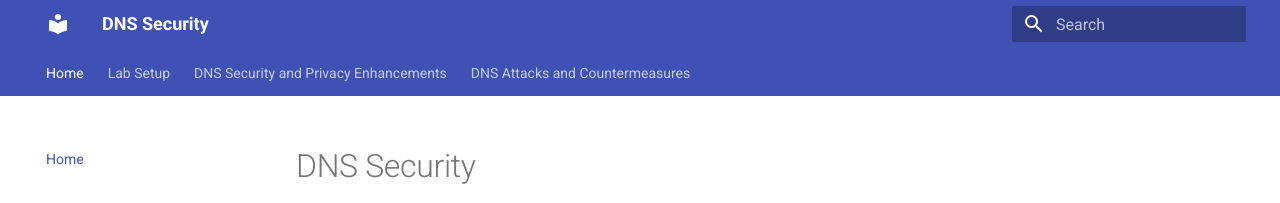
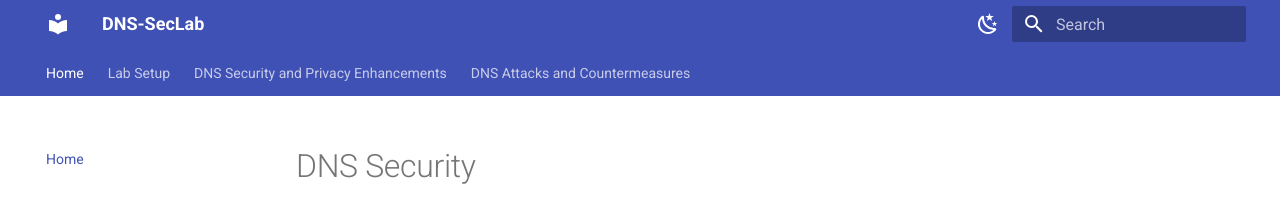
Before and after one commit to netexperiments/dnssecurity, an MkDocs documentation site: the page built from docs/index.md, in a window 1280 px wide. Shown: the top 203 px of the page. Built offline with MkDocs 1.6.1 and Material for MkDocs 9.7.7, drawn with Linux system fonts in a browser that asks for light colours.

Commit message:
UPDATE site name and enhance theme settings
Updated site name and added language and palette configurations.

```diff
--- a/mkdocs.yml
+++ b/mkdocs.yml
@@ -1,7 +1,22 @@
-site_name: DNS Security
+site_name: DNS-SecLab
 site_url: https://netexperiments.github.io/dnssecurity/
 theme:
   name: material
+  language: en
+  palette:
+    - scheme: default
+      primary: indigo
+      accent: indigo
+      toggle:
+        icon: material/weather-night
+        name: Switch to dark mode
+
+    - scheme: slate
+      primary: indigo
+      accent: indigo
+      toggle:
+        icon: material/weather-sunny
+        name: Switch to light mode
   features:
     - navigation.sections
     - navigation.tabs
```
